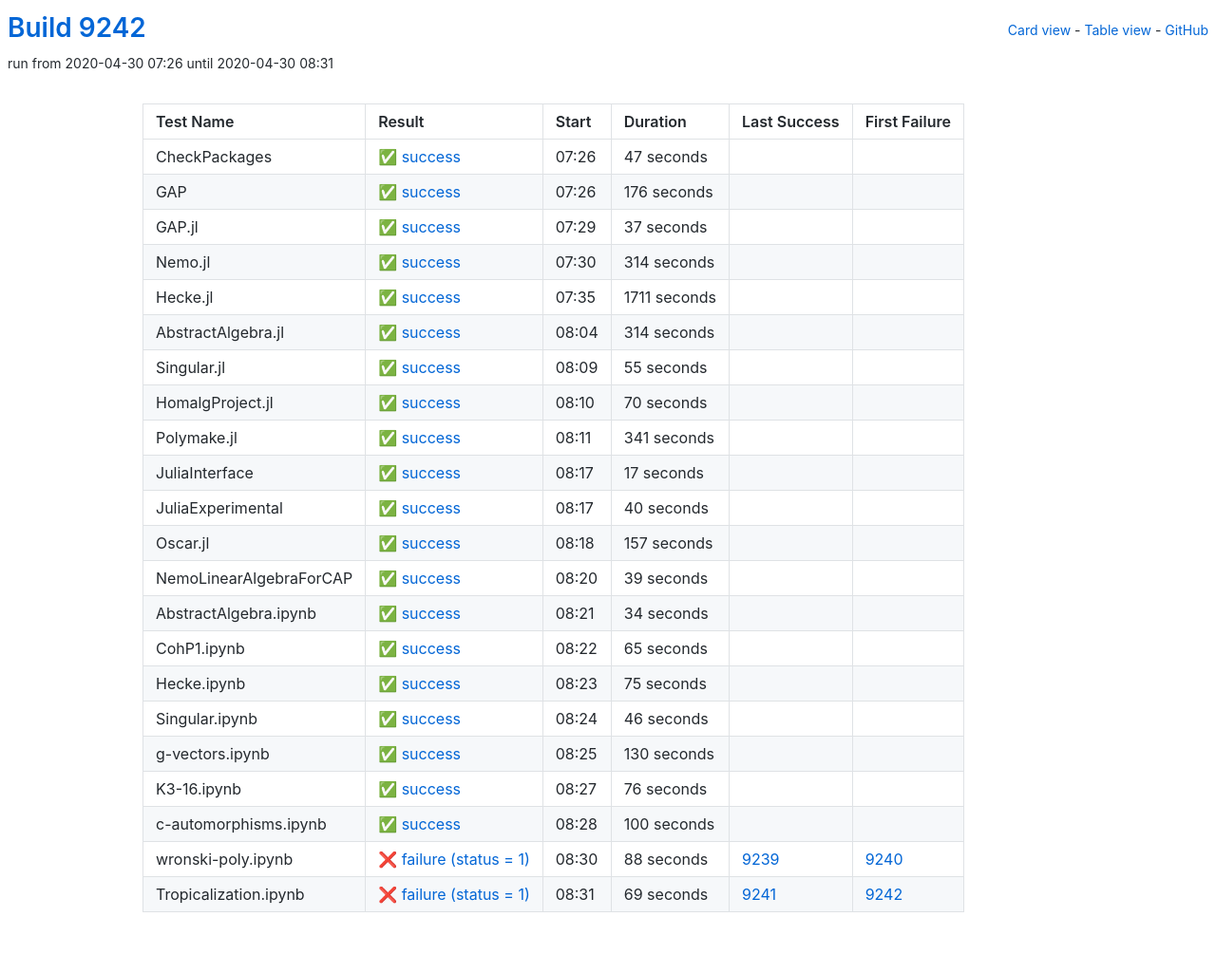
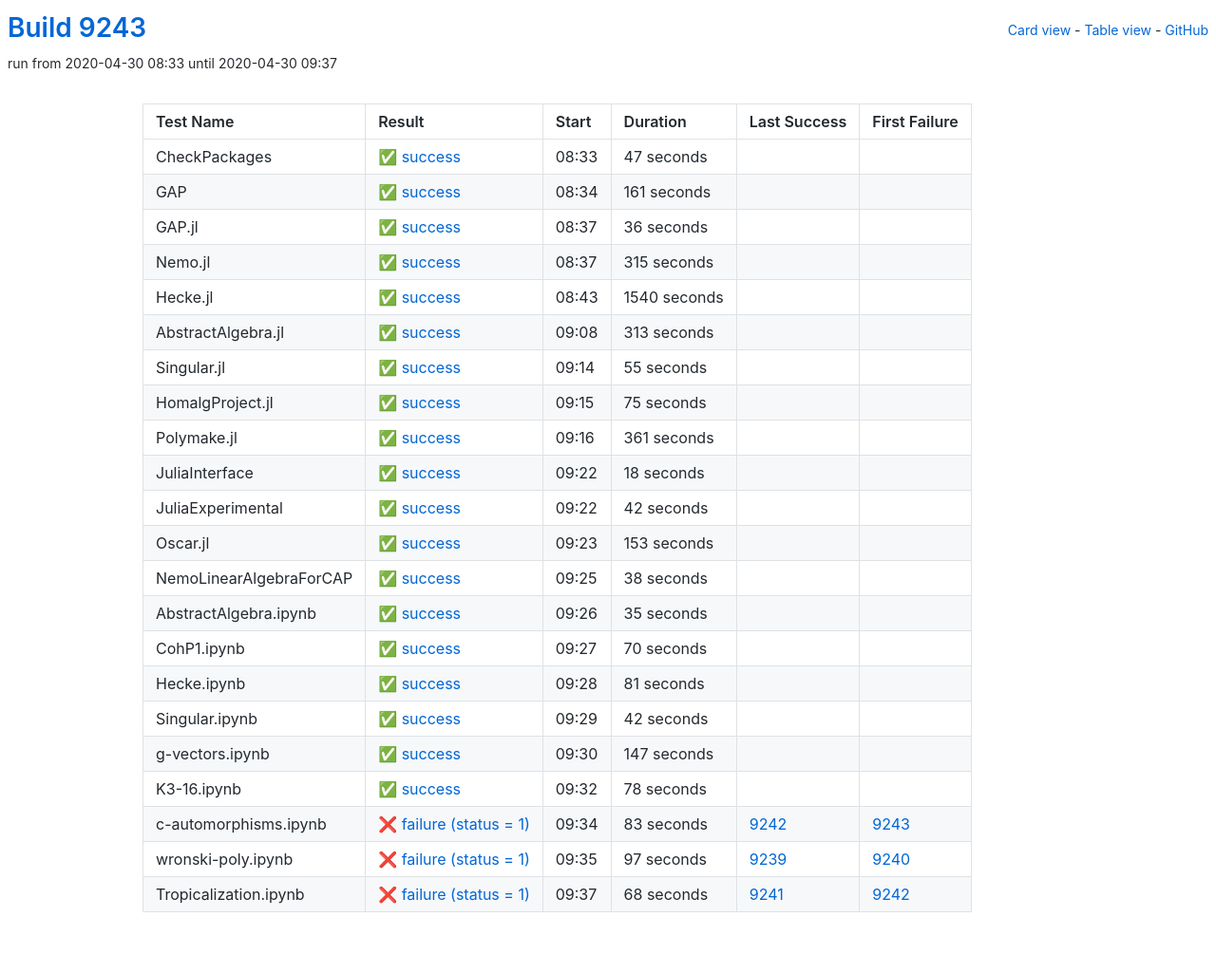
Before and after one commit to oscar-system/oscar-ci-status, a Jekyll site: the page built from table.html, in a window 1280 px wide. Shown: the whole page at 95% size. Built offline with Jekyll 4.4.1, drawn with Linux system fonts in a browser that asks for light colours.

Commit message:
Build 9243

```diff
--- a/_data/ci.yml
+++ b/_data/ci.yml
@@ -1,5 +1,5 @@
-build: 9242
-build_url: https://oscarci.mathematik.uni-kl.de/job/oscar/9242/
+build: 9243
+build_url: https://oscarci.mathematik.uni-kl.de/job/oscar/9243/
 job: oscar
 tests:
 - duration: 47
@@ -8,64 +8,64 @@
   first_failure_url: null
   last_success: false
   last_success_url: null
-  log: https://oscarci.mathematik.uni-kl.de/job/oscar/9242/artifact/logs/build-9242/CheckPackages.log
+  log: https://oscarci.mathematik.uni-kl.de/job/oscar/9243/artifact/logs/build-9243/CheckPackages.log
   name: CheckPackages
-  start: 2020-04-30 07:26
+  start: 2020-04-30 08:33
   status: success
   success: true
-- duration: 176
+- duration: 161
   exitcode: 0
   first_failure: false
   first_failure_url: null
   last_success: false
   last_success_url: null
-  log: https://oscarci.mathematik.uni-kl.de/job/oscar/9242/artifact/logs/build-9242/GAP.log
+  log: https://oscarci.mathematik.uni-kl.de/job/oscar/9243/artifact/logs/build-9243/GAP.log
   name: GAP
-  start: 2020-04-30 07:26
+  start: 2020-04-30 08:34
   status: success
   success: true
-- duration: 37
+- duration: 36
   exitcode: 0
   first_failure: false
   first_failure_url: null
   last_success: false
   last_success_url: null
-  log: https://oscarci.mathematik.uni-kl.de/job/oscar/9242/artifact/logs/build-9242/GAP.jl.log
+  log: https://oscarci.mathematik.uni-kl.de/job/oscar/9243/artifact/logs/build-9243/GAP.jl.log
   name: GAP.jl
-  start: 2020-04-30 07:29
+  start: 2020-04-30 08:37
   status: success
   success: true
-- duration: 314
+- duration: 315
   exitcode: 0
   first_failure: false
   first_failure_url: null
   last_success: false
   last_success_url: null
-  log: https://oscarci.mathematik.uni-kl.de/job/oscar/9242/artifact/logs/build-9242/Nemo.jl.log
+  log: https://oscarci.mathematik.uni-kl.de/job/oscar/9243/artifact/logs/build-9243/Nemo.jl.log
   name: Nemo.jl
-  start: 2020-04-30 07:30
+  start: 2020-04-30 08:37
   status: success
   success: true
-- duration: 1711
+- duration: 1540
   exitcode: 0
   first_failure: false
   first_failure_url: null
   last_success: false
   last_success_url: null
-  log: https://oscarci.mathematik.uni-kl.de/job/oscar/9242/artifact/logs/build-9242/Hecke.jl.log
+  log: https://oscarci.mathematik.uni-kl.de/job/oscar/9243/artifact/logs/build-9243/Hecke.jl.log
   name: Hecke.jl
-  start: 2020-04-30 07:35
+  start: 2020-04-30 08:43
   status: success
   success: true
-- duration: 314
+- duration: 313
   exitcode: 0
   first_failure: false
   first_failure_url: null
   last_success: false
   last_success_url: null
-  log: https://oscarci.mathematik.uni-kl.de/job/oscar/9242/artifact/logs/build-9242/AbstractAlgebra.jl.log
+  log: https://oscarci.mathematik.uni-kl.de/job/oscar/9243/artifact/logs/build-9243/AbstractAlgebra.jl.log
   name: AbstractAlgebra.jl
-  start: 2020-04-30 08:04
+  start: 2020-04-30 09:08
   status: success
   success: true
 - duration: 55
@@ -74,9 +74,86 @@
   first_failure_url: null
   last_success: false
   last_success_url: null
-  log: https://oscarci.mathematik.uni-kl.de/job/oscar/9242/artifact/logs/build-9242/Singular.jl.log
+  log: https://oscarci.mathematik.uni-kl.de/job/oscar/9243/artifact/logs/build-9243/Singular.jl.log
   name: Singular.jl
-  start: 2020-04-30 08:09
+  start: 2020-04-30 09:14
+  status: success
+  success: true
+- duration: 75
+  exitcode: 0
+  first_failure: false
+  first_failure_url: null
+  last_success: false
+  last_success_url: null
+  log: https://oscarci.mathematik.uni-kl.de/job/oscar/9243/artifact/logs/build-9243/HomalgProject.jl.log
+  name: HomalgProject.jl
+  start: 2020-04-30 09:15
+  status: success
+  success: true
+- duration: 361
+  exitcode: 0
+  first_failure: false
+  first_failure_url: null
+  last_success: false
+  last_success_url: null
+  log: https://oscarci.mathematik.uni-kl.de/job/oscar/9243/artifact/logs/build-9243/Polymake.jl.log
+  name: Polymake.jl
+  start: 2020-04-30 09:16
+  status: success
+  success: true
+- duration: 18
+  exitcode: 0
+  first_failure: false
+  first_failure_url: null
+  last_success: false
+  last_success_url: null
+  log: https://oscarci.mathematik.uni-kl.de/job/oscar/9243/artifact/logs/build-9243/JuliaInterface.log
+  name: JuliaInterface
+  start: 2020-04-30 09:22
+  status: success
+  success: true
+- duration: 42
+  exitcode: 0
+  first_failure: false
+  first_failure_url: null
+  last_success: false
+  last_success_url: null
+  log: https://oscarci.mathematik.uni-kl.de/job/oscar/9243/artifact/logs/build-9243/JuliaExperimental.log
+  name: JuliaExperimental
+  start: 2020-04-30 09:22
+  status: success
+  success: true
+- duration: 153
+  exitcode: 0
+  first_failure: false
+  first_failure_url: null
+  last_success: false
+  last_success_url: null
+  log: https://oscarci.mathematik.uni-kl.de/job/oscar/9243/artifact/logs/build-9243/Oscar.jl.log
+  name: Oscar.jl
+  start: 2020-04-30 09:23
+  status: success
+  success: true
+- duration: 38
+  exitcode: 0
+  first_failure: false
+  first_failure_url: null
+  last_success: false
+  last_success_url: null
+  log: https://oscarci.mathematik.uni-kl.de/job/oscar/9243/artifact/logs/build-9243/NemoLinearAlgebraForCAP.log
+  name: NemoLinearAlgebraForCAP
+  start: 2020-04-30 09:25
+  status: success
+  success: true
+- duration: 35
+  exitcode: 0
+  first_failure: false
+  first_failure_url: null
+  last_success: false
+  last_success_url: null
+  log: https://oscarci.mathematik.uni-kl.de/job/oscar/9243/artifact/logs/build-9243/AbstractAlgebra.ipynb.log
+  name: AbstractAlgebra.ipynb
+  start: 2020-04-30 09:26
   status: success
   success: true
 - duration: 70
@@ -85,162 +162,85 @@
   first_failure_url: null
   last_success: false
   last_success_url: null
-  log: https://oscarci.mathematik.uni-kl.de/job/oscar/9242/artifact/logs/build-9242/HomalgProject.jl.log
-  name: HomalgProject.jl
-  start: 2020-04-30 08:10
+  log: https://oscarci.mathematik.uni-kl.de/job/oscar/9243/artifact/logs/build-9243/CohP1.ipynb.log
+  name: CohP1.ipynb
+  start: 2020-04-30 09:27
   status: success
   success: true
-- duration: 341
+- duration: 81
   exitcode: 0
   first_failure: false
   first_failure_url: null
   last_success: false
   last_success_url: null
-  log: https://oscarci.mathematik.uni-kl.de/job/oscar/9242/artifact/logs/build-9242/Polymake.jl.log
-  name: Polymake.jl
-  start: 2020-04-30 08:11
+  log: https://oscarci.mathematik.uni-kl.de/job/oscar/9243/artifact/logs/build-9243/Hecke.ipynb.log
+  name: Hecke.ipynb
+  start: 2020-04-30 09:28
   status: success
   success: true
-- duration: 17
+- duration: 42
   exitcode: 0
   first_failure: false
   first_failure_url: null
   last_success: false
   last_success_url: null
-  log: https://oscarci.mathematik.uni-kl.de/job/oscar/9242/artifact/logs/build-9242/JuliaInterface.log
-  name: JuliaInterface
-  start: 2020-04-30 08:17
+  log: https://oscarci.mathematik.uni-kl.de/job/oscar/9243/artifact/logs/build-9243/Singular.ipynb.log
+  name: Singular.ipynb
+  start: 2020-04-30 09:29
   status: success
   success: true
-- duration: 40
+- duration: 147
   exitcode: 0
   first_failure: false
   first_failure_url: null
   last_success: false
   last_success_url: null
-  log: https://oscarci.mathematik.uni-kl.de/job/oscar/9242/artifact/logs/build-9242/JuliaExperimental.log
-  name: JuliaExperimental
-  start: 2020-04-30 08:17
+  log: https://oscarci.mathematik.uni-kl.de/job/oscar/9243/artifact/logs/build-9243/g-vectors.ipynb.log
+  name: g-vectors.ipynb
+  start: 2020-04-30 09:30
   status: success
   success: true
-- duration: 157
+- duration: 78
   exitcode: 0
   first_failure: false
   first_failure_url: null
   last_success: false
   last_success_url: null
-  log: https://oscarci.mathematik.uni-kl.de/job/oscar/9242/artifact/logs/build-9242/Oscar.jl.log
-  name: Oscar.jl
-  start: 2020-04-30 08:18
+  log: https://oscarci.mathematik.uni-kl.de/job/oscar/9243/artifact/logs/build-9243/K3-16.ipynb.log
+  name: K3-16.ipynb
+  start: 2020-04-30 09:32
   status: success
   success: true
-- duration: 39
-  exitcode: 0
-  first_failure: false
-  first_failure_url: null
-  last_success: false
-  last_success_url: null
-  log: https://oscarci.mathematik.uni-kl.de/job/oscar/9242/artifact/logs/build-9242/NemoLinearAlgebraForCAP.log
-  name: NemoLinearAlgebraForCAP
-  start: 2020-04-30 08:20
-  status: success
-  success: true
-- duration: 34
-  exitcode: 0
-  first_failure: false
-  first_failure_url: null
-  last_success: false
-  last_success_url: null
-  log: https://oscarci.mathematik.uni-kl.de/job/oscar/9242/artifact/logs/build-9242/AbstractAlgebra.ipynb.log
-  name: AbstractAlgebra.ipynb
-  start: 2020-04-30 08:21
-  status: success
-  success: true
-- duration: 65
-  exitcode: 0
-  first_failure: false
-  first_failure_url: null
-  last_success: false
-  last_success_url: null
-  log: https://oscarci.mathematik.uni-kl.de/job/oscar/9242/artifact/logs/build-9242/CohP1.ipynb.log
-  name: CohP1.ipynb
-  start: 2020-04-30 08:22
-  status: success
-  success: true
-- duration: 75
-  exitcode: 0
-  first_failure: false
-  first_failure_url: null
-  last_success: false
-  last_success_url: null
-  log: https://oscarci.mathematik.uni-kl.de/job/oscar/9242/artifact/logs/build-9242/Hecke.ipynb.log
-  name: Hecke.ipynb
-  start: 2020-04-30 08:23
-  status: success
-  success: true
-- duration: 46
-  exitcode: 0
-  first_failure: false
-  first_failure_url: null
-  last_success: false
-  last_success_url: null
-  log: https://oscarci.mathematik.uni-kl.de/job/oscar/9242/artifact/logs/build-9242/Singular.ipynb.log
-  name: Singular.ipynb
-  start: 2020-04-30 08:24
-  status: success
-  success: true
-- duration: 130
-  exitcode: 0
-  first_failure: false
-  first_failure_url: null
-  last_success: false
-  last_success_url: null
-  log: https://oscarci.mathematik.uni-kl.de/job/oscar/9242/artifact/logs/build-9242/g-vectors.ipynb.log
-  name: g-vectors.ipynb
-  start: 2020-04-30 08:25
-  status: success
-  success: true
-- duration: 76
-  exitcode: 0
-  first_failure: false
-  first_failure_url: null
-  last_success: false
-  last_success_url: null
-  log: https://oscarci.mathematik.uni-kl.de/job/oscar/9242/artifact/logs/build-9242/K3-16.ipynb.log
-  name: K3-16.ipynb
-  start: 2020-04-30 08:27
-  status: success
-  success: true
-- duration: 100
-  exitcode: 0
-  first_failure: false
-  first_failure_url: null
-  last_success: false
-  last_success_url: null
-  log: https://oscarci.mathematik.uni-kl.de/job/oscar/9242/artifact/logs/build-9242/c-automorphisms.ipynb.log
+- duration: 83
+  exitcode: 1
+  first_failure: 9243
+  first_failure_url: https://oscarci.mathematik.uni-kl.de/job/oscar/9243/
+  last_success: 9242
+  last_success_url: https://oscarci.mathematik.uni-kl.de/job/oscar/9242/
+  log: https://oscarci.mathematik.uni-kl.de/job/oscar/9243/artifact/logs/build-9243/c-automorphisms.ipynb.log
   name: c-automorphisms.ipynb
-  start: 2020-04-30 08:28
-  status: success
-  success: true
-- duration: 88
+  start: 2020-04-30 09:34
+  status: failure
+  success: false
+- duration: 97
   exitcode: 1
   first_failure: 9240
   first_failure_url: https://oscarci.mathematik.uni-kl.de/job/oscar/9240/
   last_success: 9239
   last_success_url: https://oscarci.mathematik.uni-kl.de/job/oscar/9239/
-  log: https://oscarci.mathematik.uni-kl.de/job/oscar/9242/artifact/logs/build-9242/wronski-poly.ipynb.log
+  log: https://oscarci.mathematik.uni-kl.de/job/oscar/9243/artifact/logs/build-9243/wronski-poly.ipynb.log
   name: wronski-poly.ipynb
-  start: 2020-04-30 08:30
+  start: 2020-04-30 09:35
   status: failure
   success: false
-- duration: 69
+- duration: 68
   exitcode: 1
   first_failure: 9242
   first_failure_url: https://oscarci.mathematik.uni-kl.de/job/oscar/9242/
   last_success: 9241
   last_success_url: https://oscarci.mathematik.uni-kl.de/job/oscar/9241/
-  log: https://oscarci.mathematik.uni-kl.de/job/oscar/9242/artifact/logs/build-9242/Tropicalization.ipynb.log
+  log: https://oscarci.mathematik.uni-kl.de/job/oscar/9243/artifact/logs/build-9243/Tropicalization.ipynb.log
   name: Tropicalization.ipynb
-  start: 2020-04-30 08:31
+  start: 2020-04-30 09:37
   status: failure
   success: false
```
Also changed, not shown: README.md.
